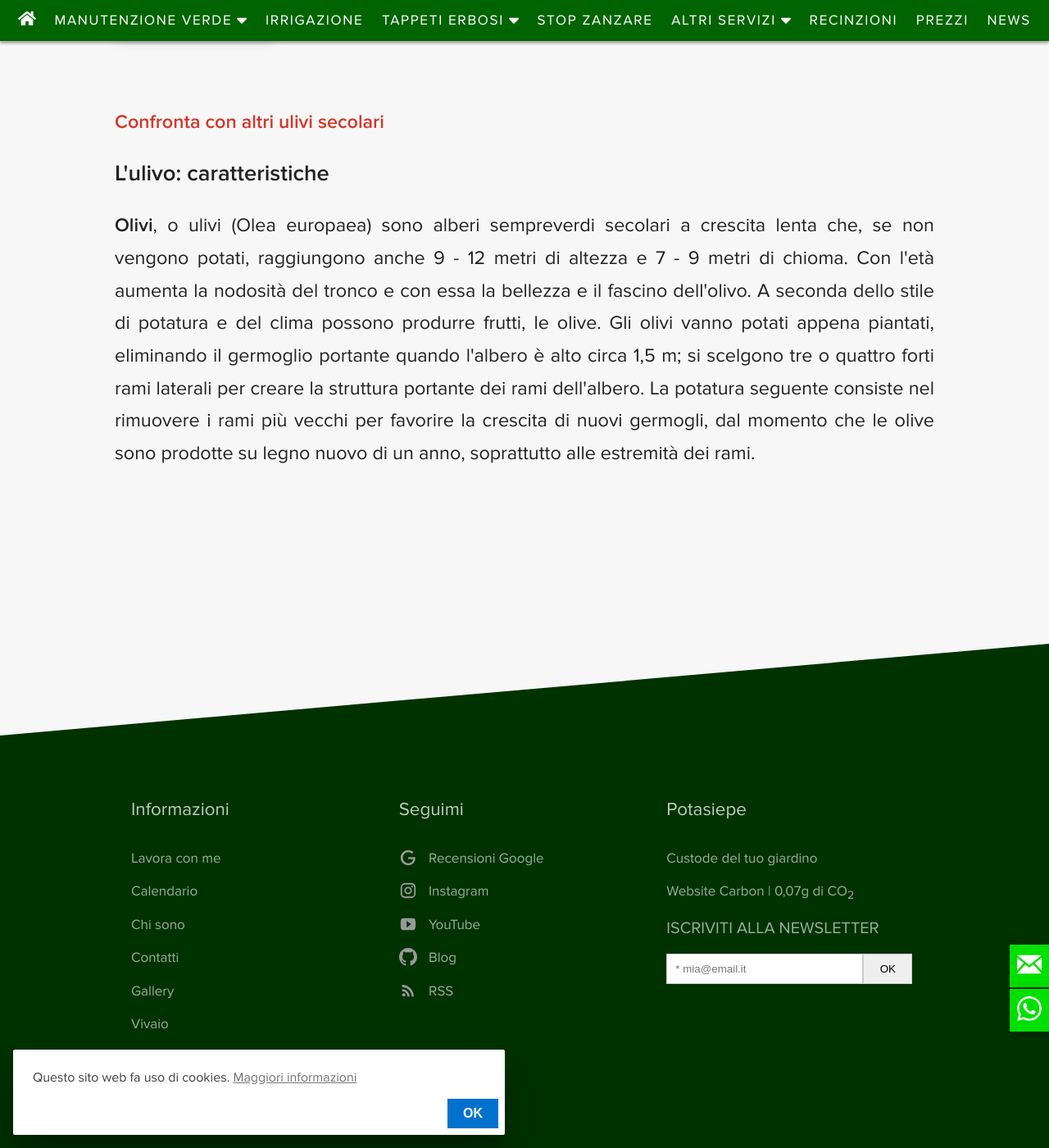
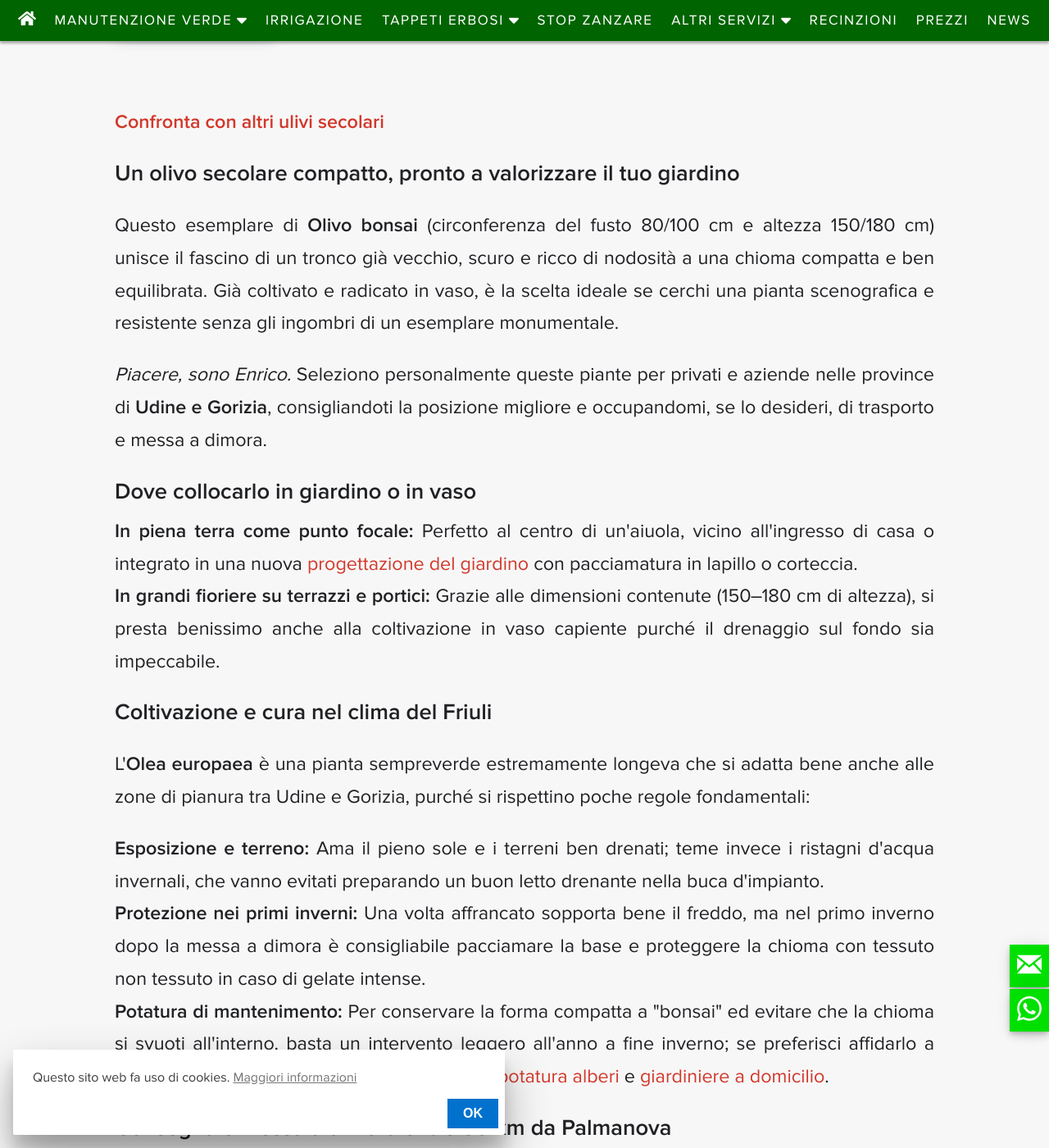
Before and after one commit to enricocaputo/enricocaputo.github.io, a Jekyll site: the page built from my_collections/_vendita_piante_online/olivo-secolare-550.md, in a window 1280 px wide and 1400 px high, scrolled down 1271 px. Shown: the whole window at 82% size. Built offline with Jekyll 4.4.1, drawn with Linux system fonts in a browser that asks for light colours; some of the changed text lies outside the part shown.

Commit message:
ulivo 550

```diff
--- a/my_collections/_vendita_piante_online/olivo-secolare-550.md
+++ b/my_collections/_vendita_piante_online/olivo-secolare-550.md
@@ -10,7 +10,27 @@ reviewCount: 10
 availability: InStock
 excerpt: Circonf. fusto 80/100 cm - H 150/180 cm
 ---
-<a href="/vivaio/#ulivi" title="Confronta con altri ulivi secolari"><b>Confronta con altri ulivi secolari</b></a>
 
-<h2 class="h3">L'ulivo: caratteristiche</h2>
-<p><b>Olivi</b>, o ulivi (Olea europaea) sono alberi sempreverdi secolari a crescita lenta che, se non vengono potati, raggiungono anche 9 - 12 metri di altezza e 7 - 9 metri di chioma. Con l'età aumenta la nodosità del tronco e con essa la bellezza e il fascino dell'olivo. A seconda dello stile di potatura e del clima possono produrre frutti, le olive. Gli olivi vanno potati appena piantati, eliminando il germoglio portante quando l'albero è alto circa 1,5 m; si scelgono tre o quattro forti rami laterali per creare la struttura portante dei rami dell'albero. La potatura seguente consiste nel rimuovere i rami più vecchi per favorire la crescita di nuovi germogli, dal momento che le olive sono prodotte su legno nuovo di un anno, soprattutto alle estremità dei rami.</p>
+<p><a href="/vivaio/#ulivi" title="Confronta con altri ulivi secolari"><strong>Confronta con altri ulivi secolari</strong></a></p>
+
+<h2 class="h3">Un olivo secolare compatto, pronto a valorizzare il tuo giardino</h2>
+<p>Questo esemplare di <strong>Olivo bonsai</strong> (circonferenza del fusto 80/100 cm e altezza 150/180 cm) unisce il fascino di un tronco già vecchio, scuro e ricco di nodosità a una chioma compatta e ben equilibrata. Già coltivato e radicato in vaso, è la scelta ideale se cerchi una pianta scenografica e resistente senza gli ingombri di un esemplare monumentale.</p>
+
+<p><em>Piacere, sono Enrico.</em> Seleziono personalmente queste piante per privati e aziende nelle province di <strong>Udine e Gorizia</strong>, consigliandoti la posizione migliore e occupandomi, se lo desideri, di trasporto e messa a dimora.</p>
+
+<h2 class="h3">Dove collocarlo in giardino o in vaso</h2>
+<ul>
+  <li><strong>In piena terra come punto focale:</strong> Perfetto al centro di un'aiuola, vicino all'ingresso di casa o integrato in una nuova <a href="/servizi/progettazione-giardini/">progettazione del giardino</a> con pacciamatura in lapillo o corteccia.</li>
+  <li><strong>In grandi fioriere su terrazzi e portici:</strong> Grazie alle dimensioni contenute (150–180 cm di altezza), si presta benissimo anche alla coltivazione in vaso capiente purché il drenaggio sul fondo sia impeccabile.</li>
+</ul>
+
+<h2 class="h3">Coltivazione e cura nel clima del Friuli</h2>
+<p>L'<strong>Olea europaea</strong> è una pianta sempreverde estremamente longeva che si adatta bene anche alle zone di pianura tra Udine e Gorizia, purché si rispettino poche regole fondamentali:</p>
+<ul>
+  <li><strong>Esposizione e terreno:</strong> Ama il pieno sole e i terreni ben drenati; teme invece i ristagni d'acqua invernali, che vanno evitati preparando un buon letto drenante nella buca d'impianto.</li>
+  <li><strong>Protezione nei primi inverni:</strong> Una volta affrancato sopporta bene il freddo, ma nel primo inverno dopo la messa a dimora è consigliabile pacciamare la base e proteggere la chioma con tessuto non tessuto in caso di gelate intense.</li>
+  <li><strong>Potatura di mantenimento:</strong> Per conservare la forma compatta a "bonsai" ed evitare che la chioma si svuoti all'interno, basta un intervento leggero all'anno a fine inverno; se preferisci affidarlo a mani esperte, puoi contare sul mio servizio di <a href="/servizi/abbattimento-e-potatura-alberi/">potatura alberi</a> e <a href="/servizi/giardiniere-a-domicilio/">giardiniere a domicilio</a>.</li>
+</ul>
+
+<h2 class="h3">Consegna e messa a dimora entro 30 km da Palmanova</h2>
+<p>Puoi venire a vedere dal vivo gli esemplari disponibili oppure chiedermi consiglio inviandomi una foto dello spazio in cui vorresti inserirlo. Consegno e metto a dimora direttamente a casa tua nelle province di <strong>Udine e Gorizia</strong>. <a href="/contatti/">Contattami per informazioni o per fissare un sopralluogo</a>.</p>
```
